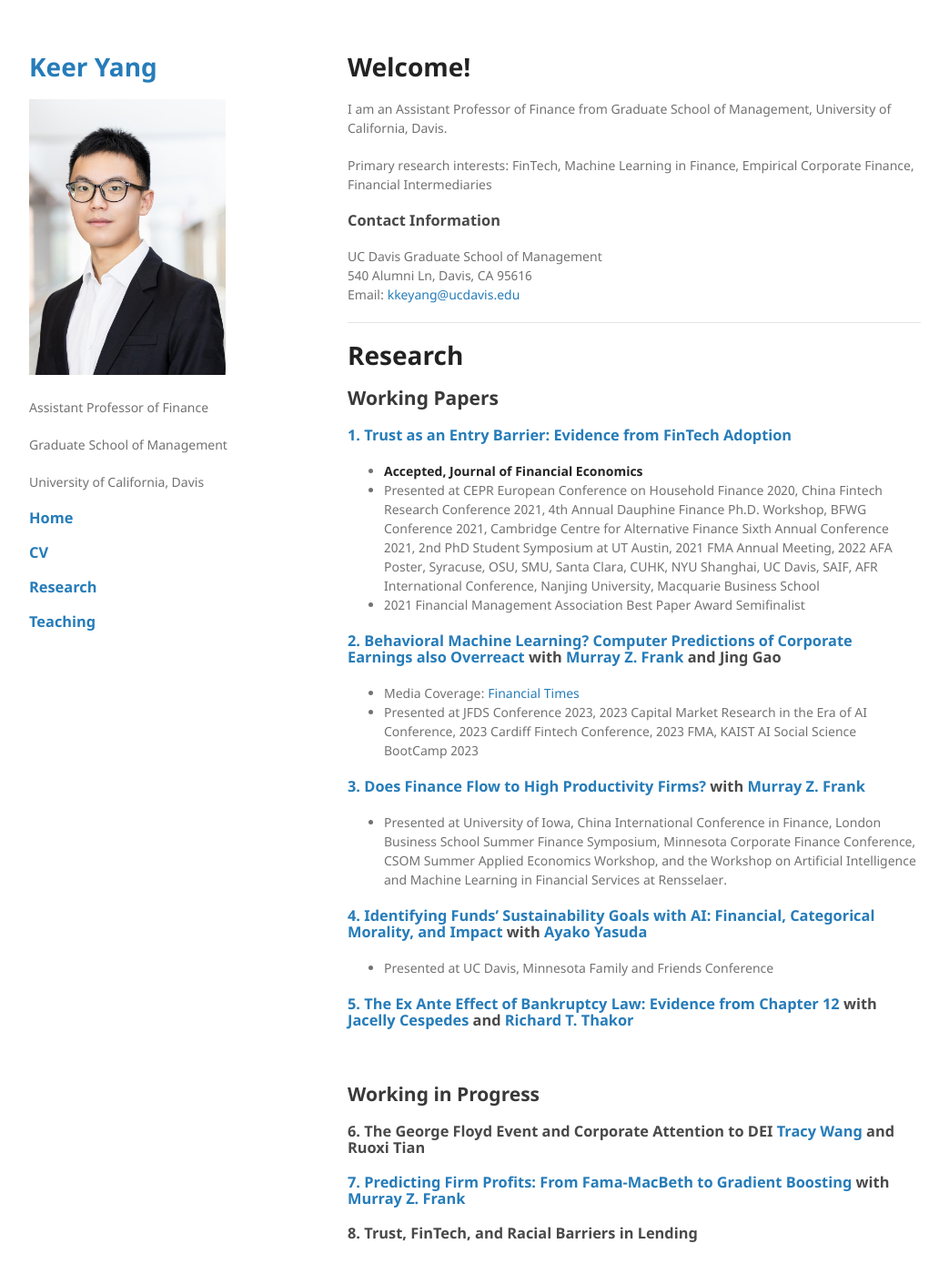
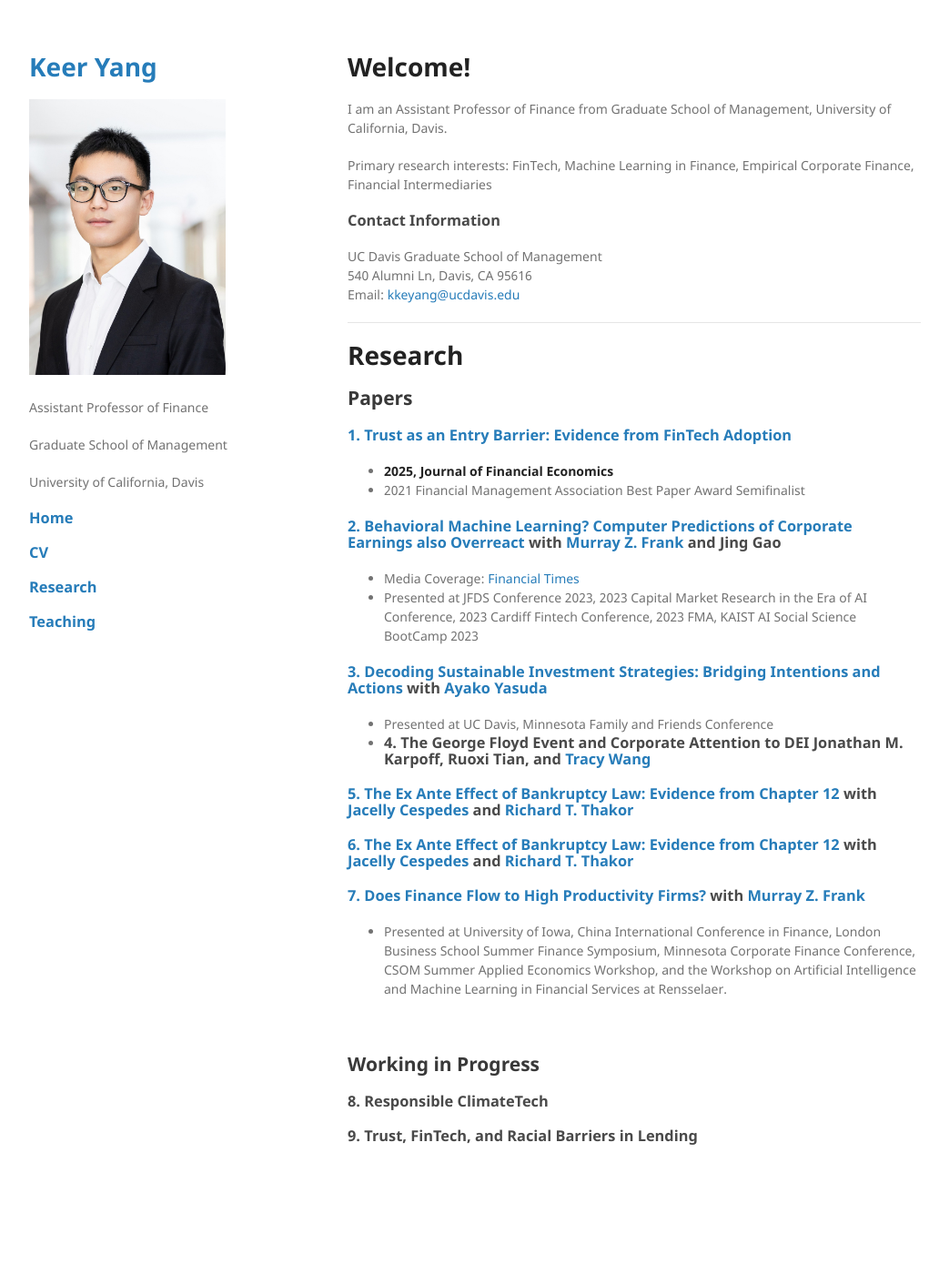
Before and after one commit to keeryang/keeryang.github.io, a Jekyll site: the page built from index.md, in a window 1280 px wide and 1400 px high. Shown: the whole window at 91% size, without its empty margins (118-1161 px from the left). Built offline with Jekyll 4.4.1, drawn with Linux system fonts in a browser that asks for light colours; the repository's description, which GitHub fills in, is left out; our own code applies the rules of GitHub Pages for plain Markdown files.

Commit message:
Update index.md

```diff
--- a/index.md
+++ b/index.md
@@ -20,35 +20,34 @@ Email: <kkeyang@ucdavis.edu>
 # Research
 
 
-## Working Papers
+## Papers
 
 ### [1. Trust as an Entry Barrier: Evidence from FinTech Adoption](https://papers.ssrn.com/sol3/papers.cfm?abstract_id=3761468)
-*   **Accepted, Journal of Financial Economics**
-*   Presented at CEPR European Conference on Household Finance 2020, China Fintech Research Conference 2021, 4th Annual Dauphine Finance Ph.D. Workshop, BFWG Conference 2021, Cambridge Centre for Alternative Finance Sixth Annual Conference 2021, 2nd PhD Student Symposium at UT Austin, 2021 FMA Annual Meeting, 2022 AFA Poster, Syracuse, OSU, SMU, Santa Clara, CUHK, NYU Shanghai, UC Davis, SAIF, AFR International Conference, Nanjing University, Macquarie Business School
+*   **2025, Journal of Financial Economics**
 *   2021 Financial Management Association Best Paper Award Semifinalist
 
 ### [2. Behavioral Machine Learning? Computer Predictions of Corporate Earnings also Overreact](https://papers.ssrn.com/sol3/papers.cfm?abstract_id=4395903) with [Murray Z. Frank](https://mzfrank.github.io/myweb/) and Jing Gao
 *   Media Coverage: [Financial Times](https://www.ft.com/content/fc193b67-7469-4de8-a129-edfcdf4143e0)
 *   Presented at JFDS Conference 2023, 2023 Capital Market Research in the Era of AI Conference, 2023 Cardiff Fintech Conference, 2023 FMA, KAIST AI Social Science BootCamp 2023
 
-### [3. Does Finance Flow to High Productivity Firms?](https://papers.ssrn.com/sol3/papers.cfm?abstract_id=3295140) with [Murray Z. Frank](https://mzfrank.github.io/myweb/)
-*   Presented at University of Iowa, China International Conference in Finance, London Business School Summer Finance Symposium, Minnesota Corporate Finance Conference, CSOM Summer Applied Economics Workshop, and the Workshop on Artificial Intelligence and Machine Learning in Financial Services at Rensselaer.
-
-### [4. Identifying Funds’ Sustainability Goals with AI: Financial, Categorical Morality, and Impact](https://papers.ssrn.com/sol3/papers.cfm?abstract_id=4637264) with [Ayako Yasuda](http://www.ayakoyasuda.com/)
+### [3. Decoding Sustainable Investment Strategies: Bridging Intentions and Actions](https://papers.ssrn.com/sol3/papers.cfm?abstract_id=4637264) with [Ayako Yasuda](http://www.ayakoyasuda.com/)
 *   Presented at UC Davis, Minnesota Family and Friends Conference
+*
+### 4. The George Floyd Event and Corporate Attention to DEI Jonathan M. Karpoff,  Ruoxi Tian, and [Tracy Wang](https://tracyyuewang.wordpress.com/)
 
 ### [5. The Ex Ante Effect of Bankruptcy Law: Evidence from Chapter 12](https://papers.ssrn.com/sol3/papers.cfm?abstract_id=4236600) with [Jacelly Cespedes](https://sites.google.com/site/jacellycespedes/) and [Richard T. Thakor](https://sites.google.com/site/richardthakor/)
 
+### [6. The Ex Ante Effect of Bankruptcy Law: Evidence from Chapter 12](https://papers.ssrn.com/sol3/papers.cfm?abstract_id=4236600) with [Jacelly Cespedes](https://sites.google.com/site/jacellycespedes/) and [Richard T. Thakor](https://sites.google.com/site/richardthakor/)
+
+### [7. Does Finance Flow to High Productivity Firms?](https://papers.ssrn.com/sol3/papers.cfm?abstract_id=3295140) with [Murray Z. Frank](https://mzfrank.github.io/myweb/)
+*   Presented at University of Iowa, China International Conference in Finance, London Business School Summer Finance Symposium, Minnesota Corporate Finance Conference, CSOM Summer Applied Economics Workshop, and the Workshop on Artificial Intelligence and Machine Learning in Financial Services at Rensselaer.
 
 <br />
 
 ## Working in Progress
+### 8. Responsible ClimateTech
 
-### 6. The George Floyd Event and Corporate Attention to DEI [Tracy Wang](https://tracyyuewang.wordpress.com/) and Ruoxi Tian
-
-### [7. Predicting Firm Profits: From Fama-MacBeth to Gradient Boosting](https://papers.ssrn.com/sol3/papers.cfm?abstract_id=3919194) with [Murray Z. Frank](https://mzfrank.github.io/myweb/)
-
-### 8. Trust, FinTech, and Racial Barriers in Lending
+### 9. Trust, FinTech, and Racial Barriers in Lending
 
 
 <br />
```
